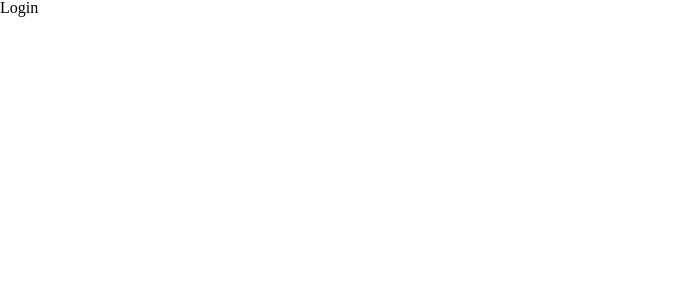
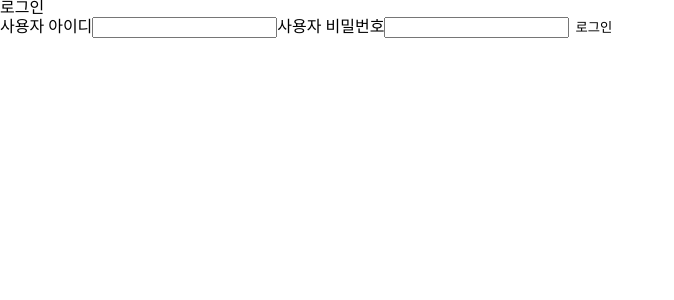
Before and after one commit to yeon1128/open-market, a React (Create React App) app: page /login in a window 1280 px wide. Shown: the top 300 px of the page, without its empty margins (0-674 px from the left). Built offline with nearby package versions, Linux system fonts and the light colour scheme.

Commit message:
design: 로그인 페이지 마크업 #6

```diff
--- a/src/pages/Login/index.jsx
+++ b/src/pages/Login/index.jsx
@@ -1,5 +1,18 @@
 import React from "react";
 
 export default function Login() {
-  return <div>Login</div>;
+  return (
+    <form>
+      <fieldset>
+        <legend>로그인</legend>
+        <label htmlFor="userId">사용자 아이디</label>
+        <input type="text" id="userId" required />
+
+        <label htmlFor="userPassword">사용자 비밀번호</label>
+        <input type="password" id="userPassword" required />
+
+        <button type="submit">로그인</button>
+      </fieldset>
+    </form>
+  );
 }
```
